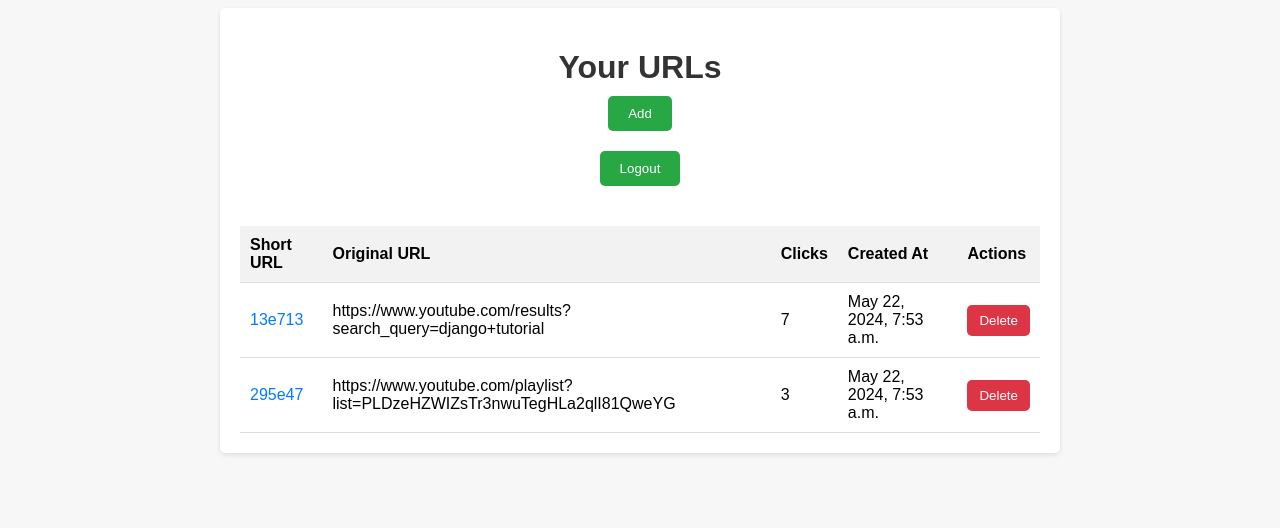
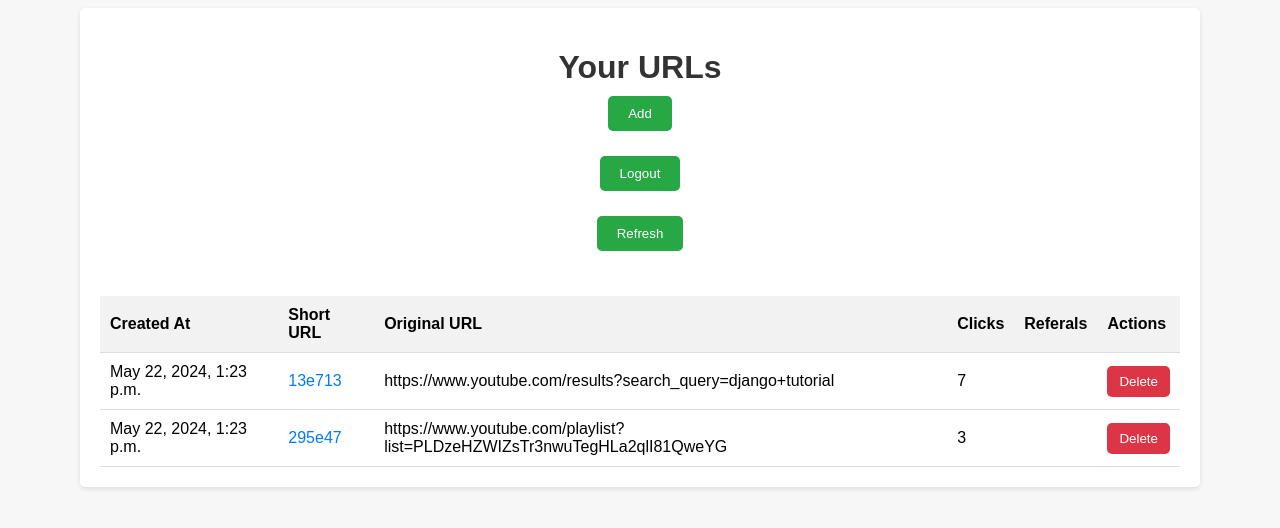
Before and after one commit to deeptanildebroy/urlshorterapp1, a Django app: page /dashboard/ in a window 1280 px wide. Shown: the top 528 px of the page. Run offline with Django 5.2, Linux system fonts and the light colour scheme; a user stored in the database is signed in; data comes from the database, SQL or seed files in the repository; both versions use the stored data as it was after the commit.

Commit message:
Day 2 Commit

```diff
--- a/main_project/accounts/templates/registration_form.html
+++ b/main_project/accounts/templates/registration_form.html
@@ -47,7 +47,7 @@
             padding: 10px;
             border: 1px solid #ccc;
             border-radius: 5px;
-            font-size: 16px;
+            font-size: 14px;
             outline: none;
             transition: border-color 0.3s ease;
         }
--- a/main_project/main_project/settings.py
+++ b/main_project/main_project/settings.py
@@ -110,11 +110,12 @@ AUTH_PASSWORD_VALIDATORS = [
 
 LANGUAGE_CODE = 'en-us'
 
-TIME_ZONE = 'UTC'
+TIME_ZONE = 'Asia/Kolkata'
+
+USE_TZ = True
 
 USE_I18N = True
 
-USE_TZ = True
 
 
 # Static files (CSS, JavaScript, Images)
--- a/main_project/url/models.py
+++ b/main_project/url/models.py
@@ -14,6 +14,7 @@ class URL(models.Model):
     def save(self, *args, **kwargs):
         if not self.short_url:
             self.short_url = generate_short_url(self.original_url)
+            #To create more uniqueness
             while URL.objects.filter(short_url=self.short_url).exists():
                 self.short_url = generate_short_url(self.original_url, length=len(self.short_url) + 1)
         super().save(*args, **kwargs)
--- a/main_project/url/static/css/styles.css
+++ b/main_project/url/static/css/styles.css
@@ -4,7 +4,7 @@ body {
 }
 
 .container {
-    max-width: 800px;
+    max-width: 1080px;
     margin: 0 auto;
     padding: 20px;
     background-color: #fff;
@@ -60,7 +60,7 @@ td a:hover {
 }
 
 .add-btn {
-    margin-bottom: 20px;
+    margin-bottom: 25px;
     padding: 10px 20px;
     background-color: #28a745;
     color: #fff;
--- a/main_project/url/templates/dashboard.html
+++ b/main_project/url/templates/dashboard.html
@@ -16,23 +16,28 @@
         <form action="{% url 'logout' %}" method="GET">
             <button type="submit" class="add-btn">Logout</button>
         </form>
+        <form action="{% url 'dashboard' %}" method="GET">
+            <button type="submit" class="add-btn">Refresh</button>
+        </form>
         <table>
             <thead>
                 <tr>
+                    <th>Created At</th>
                     <th>Short URL</th>
                     <th>Original URL</th>
                     <th>Clicks</th>
-                    <th>Created At</th>
+                    <th>Referals</th>
                     <th>Actions</th>
                 </tr>
             </thead>
             <tbody>
                 {% for url in urls %}
                     <tr>
+                        <td>{{ url.created_at }}</td>
                         <td><a href="{{ url.short_url }}">{{ url.short_url }}</a></td>
                         <td>{{ url.original_url }}</td>
                         <td>{{ url.clicks }}</td>
-                        <td>{{ url.created_at }}</td>
+                        <td>{{ url.referral_sources }}</td>
                         <td>
                             <form action="{% url 'delete_url' url.id %}" method="post">
                                 {% csrf_token %}
--- a/main_project/url/utils.py
+++ b/main_project/url/utils.py
@@ -1,6 +1,6 @@
 import hashlib
 
-def generate_short_url(original_url, length=6):
+def generate_short_url(original_url, length=5):
     hash_object = hashlib.md5(original_url.encode())
     short_url = hash_object.hexdigest()[:length]
     return short_url
--- a/main_project/url/views.py
+++ b/main_project/url/views.py
@@ -16,12 +16,20 @@ def home(request):
             return redirect('dashboard')
     else:
         form = URLForm()
-    return render(request, 'home.html', {'form': form })
+    return render(request, 'home.html', {'form': form})
 
 def redirect_url(request, short_url):
 
     url = get_object_or_404(URL, short_url=short_url)
     url.clicks += 1
+
+    referral_source = request.META.get('HTTP_REFERER', '')
+    if referral_source:
+        if url.referral_sources:
+            url.referral_sources += f"\n{referral_source}"
+        else:
+            url.referral_sources = referral_source
+
     url.save()
     return redirect(url.original_url)
 
```
Also changed, not shown: main_project/db.sqlite3.
